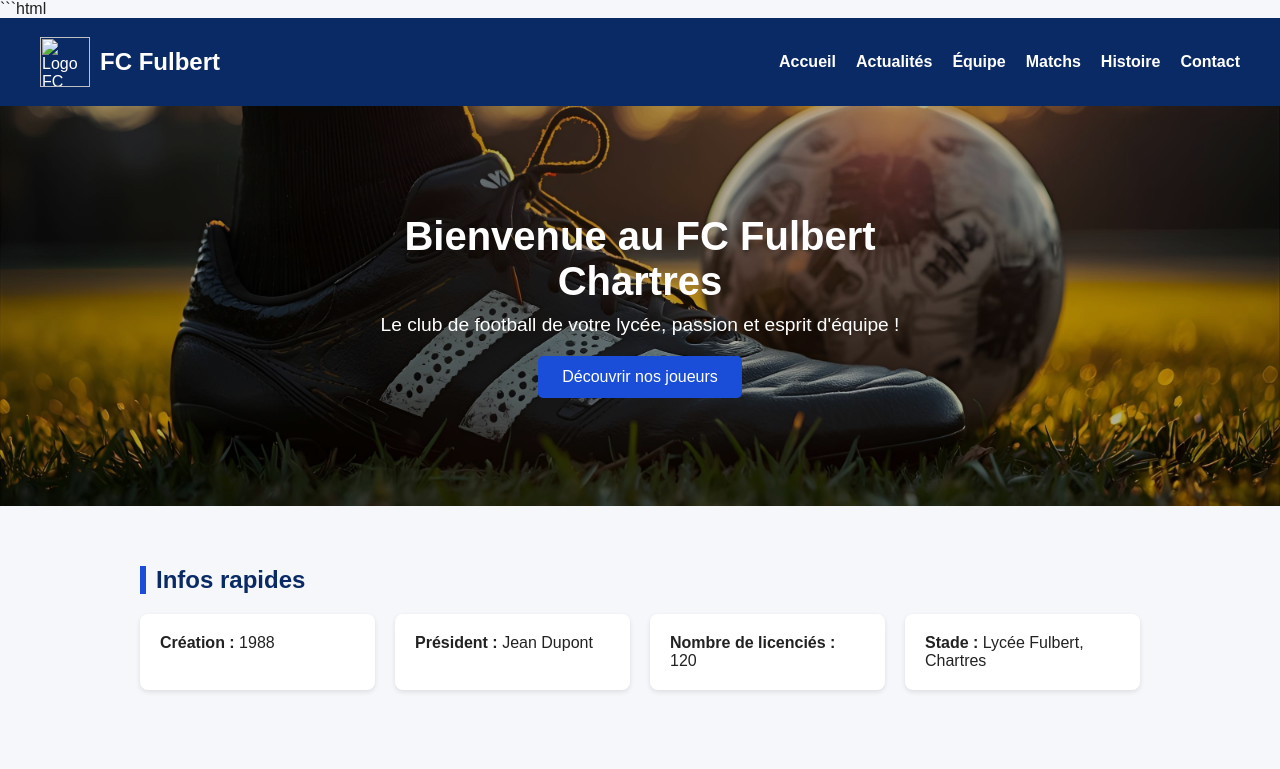
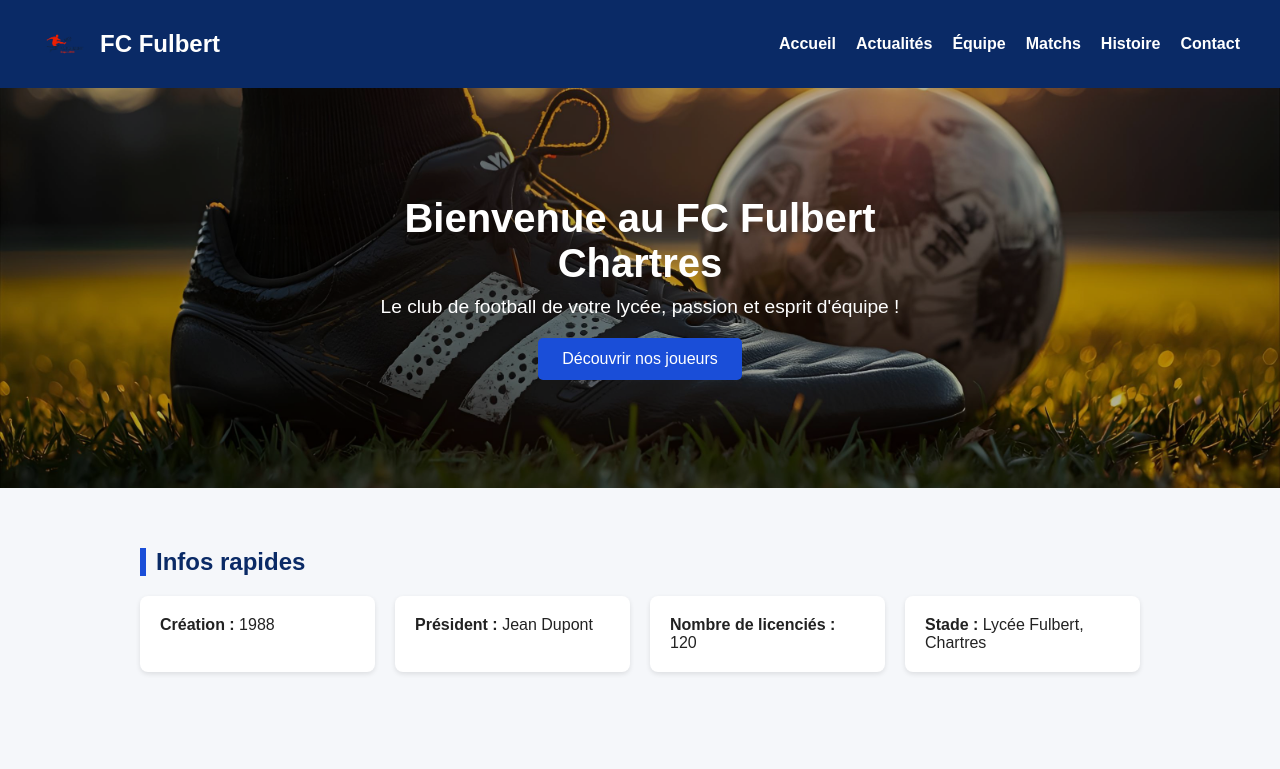
Before and after one commit to FcFulbert/FcFulbert, a plain HTML site: page index.html in a window 1280 px wide. Shown: the top 769 px of the page. Drawn offline with Linux system fonts and the light colour scheme; files that its build step writes are made by us from their sources.

Commit message:
Update index.html

````diff
--- a/index.html
+++ b/index.html
@@ -1,18 +1,18 @@
-```html
 <!DOCTYPE html>
 <html lang="fr">
 <head>
   <meta charset="UTF-8">
   <meta name="viewport" content="width=device-width, initial-scale=1.0">
   <title>FC Fulbert - Accueil</title>
-  <link rel="stylesheet" href="style.css">
+  <link rel="stylesheet" href="./pages/assets/css/style.css">
+  <link rel="icon" href="./assets/image/logo.png" type="image/png">
 </head>
 <body>
 
   <!-- Navigation -->
   <nav>
     <div class="logo">
-      <img src="logo.png" alt="Logo FC Fulbert">
+      <img src="./pages/assets/image/logo.png" alt="Logo FC Fulbert">
       <h1>FC Fulbert</h1>
     </div>
     <ul>
````
